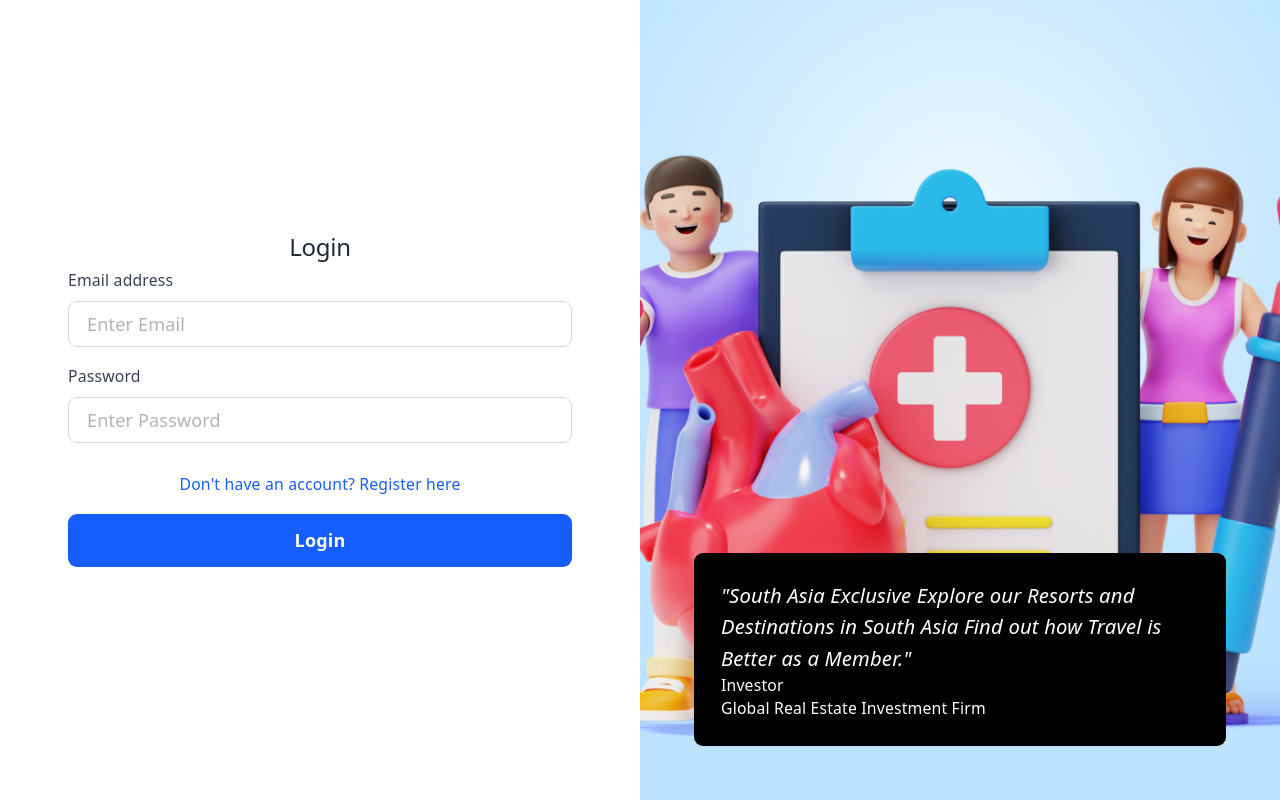
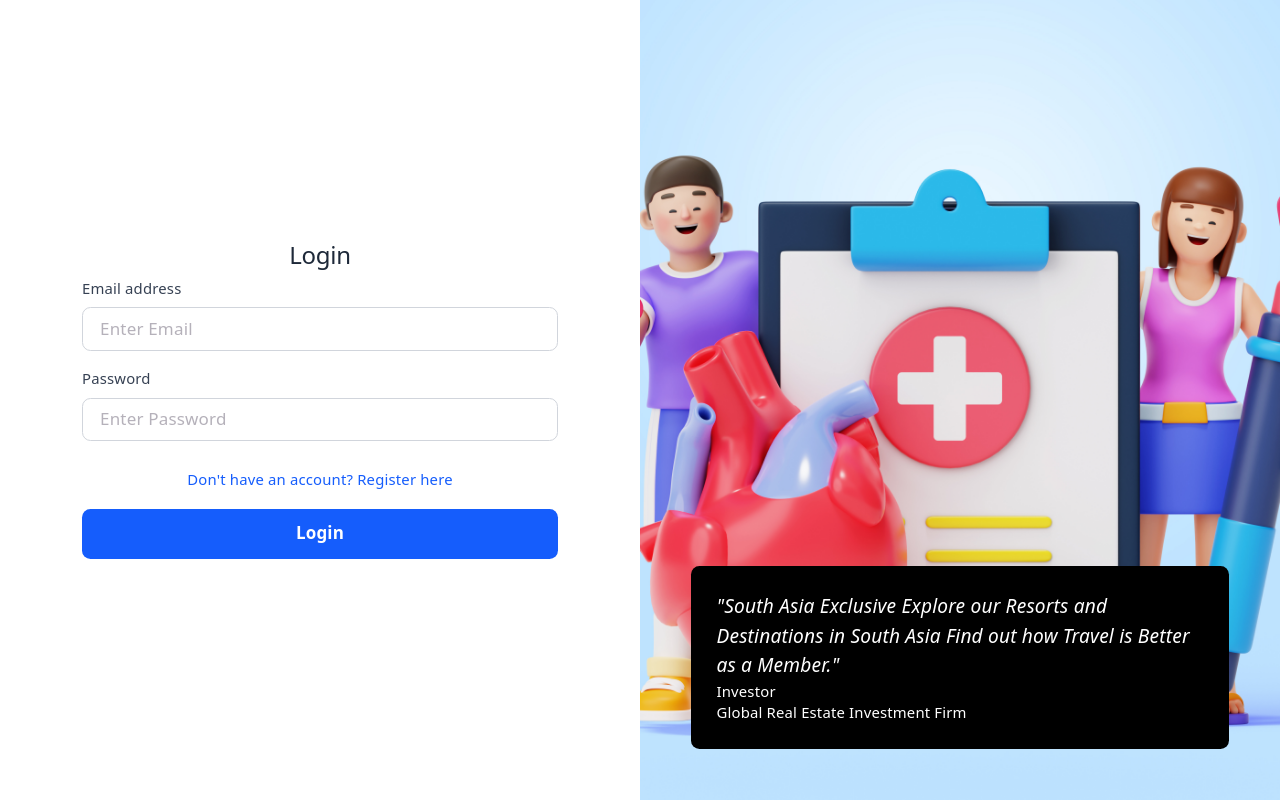
Before and after one commit to DenithM/slotproject, a React (Vite) app: page / in a window 1280 px wide. Built offline with nearby package versions, Linux system fonts and the light colour scheme.

Commit message:
style updated

```diff
--- a/index.html
+++ b/index.html
@@ -3,7 +3,7 @@
   <head>
     <meta charset="UTF-8" />
     <link rel="icon" type="image/svg+xml" href="/favicon.svg" />
-    <meta name="viewport" content="width=device-width, initial-scale=1.0" />
+    <meta name="viewport" content="width=device-width, initial-scale=1.0, maximum-scale=1.0, user-scalable=no" />
     <title>project</title>
   </head>
   <body>
--- a/src/index.css
+++ b/src/index.css
@@ -17,7 +17,7 @@
   --heading: system-ui, 'Segoe UI', Roboto, sans-serif;
   --mono: ui-monospace, Consolas, monospace;
 
-  font: 18px/145% var(--sans);
+  font: clamp(16px, 1.125rem, 18px)/145% var(--sans);
   letter-spacing: 0.18px;
   color-scheme: light dark;
   color: var(--text);
@@ -27,8 +27,16 @@
   -webkit-font-smoothing: antialiased;
   -moz-osx-font-smoothing: grayscale;
 
+  @media (max-width: 1440px) {
+    font-size: 17px;
+  }
+
   @media (max-width: 1024px) {
     font-size: 16px;
+  }
+
+  @media (max-width: 768px) {
+    font-size: 15px;
   }
 }
 
@@ -55,13 +63,27 @@
 #root {
   width: 100%;
   max-width: 100%;
-  margin: 0;
+  margin: 0 auto;
   text-align: left;
   border-inline: none;
   min-height: 100svh;
   display: flex;
   flex-direction: column;
   box-sizing: border-box;
+}
+
+.container {
+  width: 100%;
+  max-width: 1200px;
+  margin: 0 auto;
+  padding: 0 20px;
+  box-sizing: border-box;
+}
+
+@media (max-width: 768px) {
+  .container {
+    padding: 0 16px;
+  }
 }
 
 body {
@@ -76,24 +98,33 @@ h2 {
 }
 
 h1 {
-  font-size: 56px;
+  font-size: clamp(28px, 4vw, 56px);
   letter-spacing: -1.68px;
-  margin: 32px 0;
+  margin: clamp(16px, 2vw, 32px) 0;
 
   @media (max-width: 1024px) {
-    font-size: 36px;
-    margin: 20px 0;
+    font-size: clamp(24px, 3.5vw, 36px);
+    margin: clamp(12px, 1.5vw, 20px) 0;
+  }
+
+  @media (max-width: 768px) {
+    font-size: clamp(20px, 3vw, 28px);
+    margin: clamp(8px, 1vw, 16px) 0;
   }
 }
 
 h2 {
-  font-size: 24px;
+  font-size: clamp(18px, 2vw, 24px);
   line-height: 118%;
   letter-spacing: -0.24px;
   margin: 0 0 8px;
 
   @media (max-width: 1024px) {
-    font-size: 20px;
+    font-size: clamp(16px, 1.8vw, 20px);
+  }
+
+  @media (max-width: 768px) {
+    font-size: clamp(14px, 1.6vw, 18px);
   }
 }
 
```
